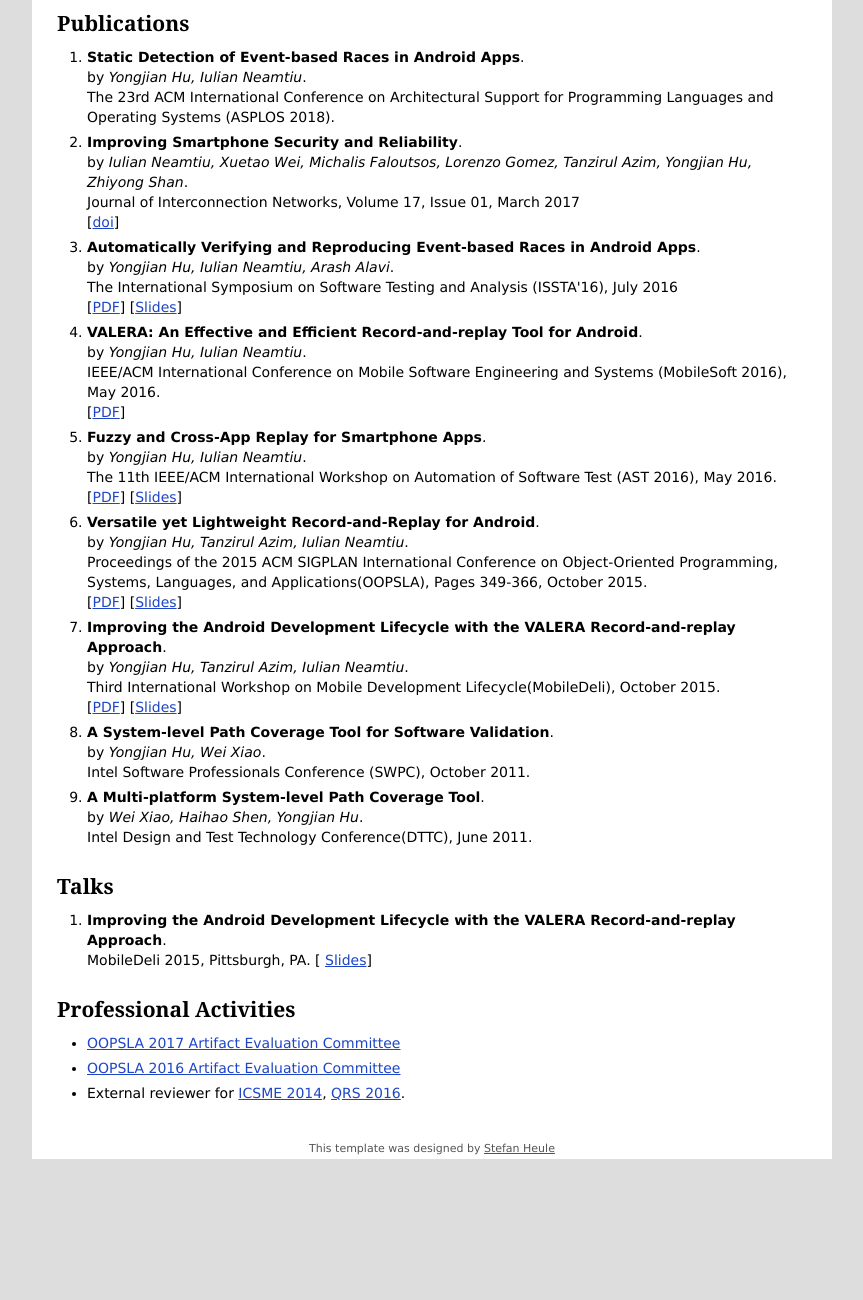
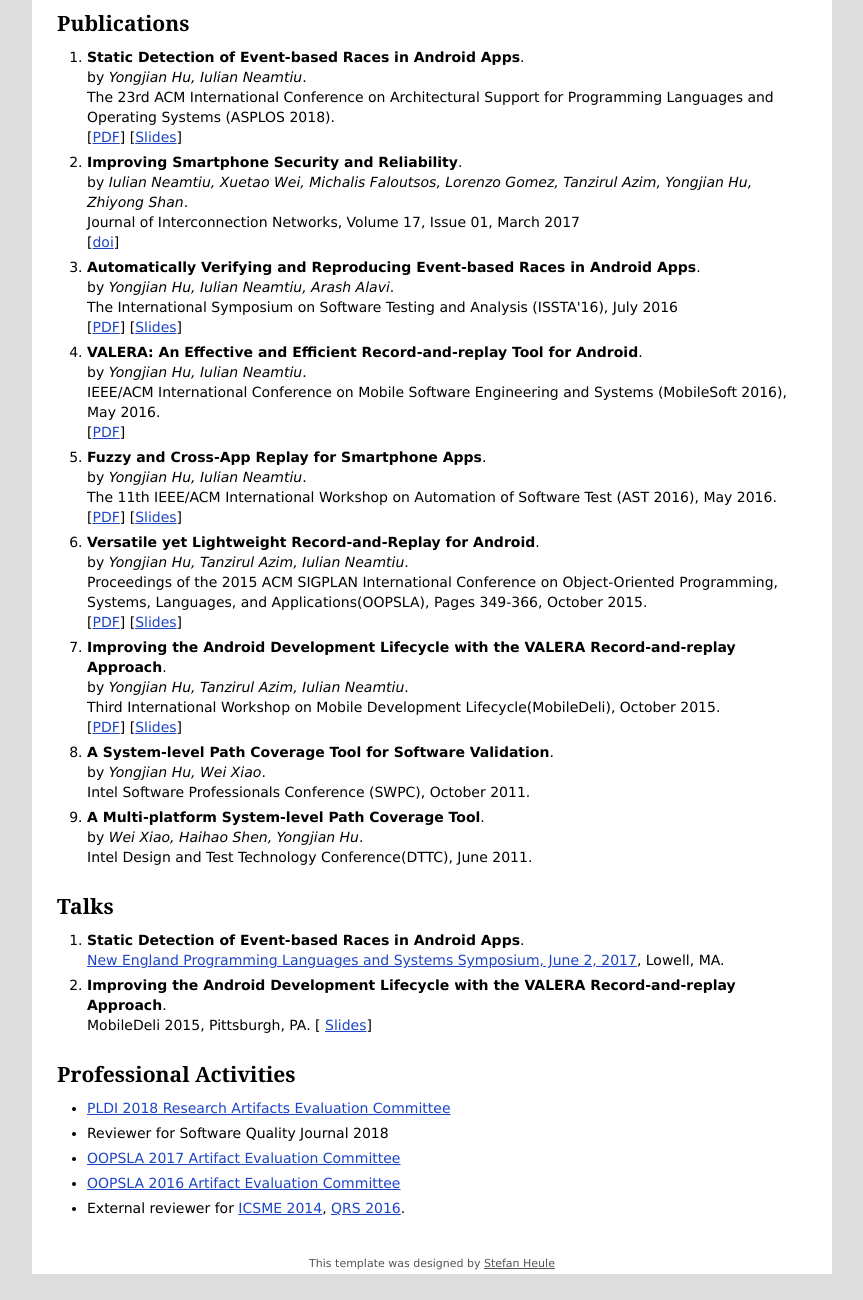
Before and after one commit to frankhuhu/homepage, a plain HTML site: page index.html in a window 1280 px wide. Shown: the part 600-1900 px from the top of the page, without its empty margins (208-1071 px from the left). Before the commit the page ends 1819 px from the top, so only its background shows below. Drawn offline with Linux system fonts and the light colour scheme.

Commit message:
Update home page html

```diff
--- a/index.html
+++ b/index.html
@@ -91,6 +91,9 @@
                                         <p><strong>Static Detection of Event-based Races in Android Apps</strong>.</p>
                                         <p>by <em>Yongjian Hu, Iulian Neamtiu</em>.</p>
                                         <p>The 23rd ACM International Conference on Architectural Support for Programming Languages and Operating Systems (ASPLOS 2018).</p>
+                                        <p>
+                                            [<a href="./papers/asplos18.pdf">PDF</a>] [<a href="./talks/asplos18hu.pptx">Slides</a>]
+                                        </p>
                                     </li>
                                     <li>
                                         <p><strong>Improving Smartphone Security and Reliability</strong>.</p>
@@ -162,6 +165,10 @@ Pages 349-366, October 2015.</p>
                                 <h2>Talks</h2>
                                 <ol style="margin-top: 10px;">
                                     <li>
+                                        <p><strong>Static Detection of Event-based Races in Android Apps</strong>.</p>
+                                        <p><a href="http://www.nepls.org/Events/31/">New England Programming Languages and Systems Symposium, June 2, 2017</a>, Lowell, MA.</p>
+                                    </li>
+                                    <li>
                                         <p><strong>Improving the Android Development Lifecycle with the VALERA Record-and-replay Approach</strong>.</p>
                                         <p>MobileDeli 2015, Pittsburgh, PA. [
                                             <a href="./talks/mobiledeli15.pptx">Slides</a>]
@@ -172,6 +179,18 @@ Pages 349-366, October 2015.</p>
 
                                 <h2>Professional Activities</h2>
                                 <ul>
+                                    <li>
+                                        <p>
+                                            <a href="https://pldi18.sigplan.org/track/pldi-2018-PLDI-Research-Artifacts">
+                                                PLDI 2018 Research Artifacts Evaluation Committee
+                                            </a>
+                                        </p>
+                                    </li>
+
+                                    <li>
+                                        <p>Reviewer for Software Quality Journal 2018</p>
+                                    </li>
+
                                     <li>
                                         <p>
                                             <a href="http://2017.splashcon.org/track/splash-2017-OOPSLA-Artifacts">
```
